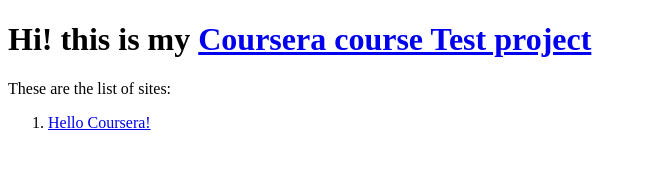
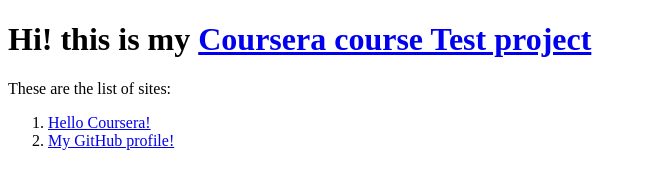
Before and after one commit to ikakkhan/coursera-test, a plain HTML site: page index.html in a window 1280 px wide. Shown: the whole page, without its empty margins (0-647 px from the left). Drawn offline with Linux system fonts and the light colour scheme.

Commit message:
add site 2 and create link to site 2

```diff
--- a/index.html
+++ b/index.html
@@ -11,6 +11,7 @@
 	These are the list of sites:
 	<ol>
 		<li><a href="site/site1.html" title="site#1">Hello Coursera!</a></li>
+		<li><a href="site/site2/site2.html">My GitHub profile!</a></li>
 	</ol>
 </nav>
 </body>
```
Also changed, not shown: site/site2/site2.html (added).
